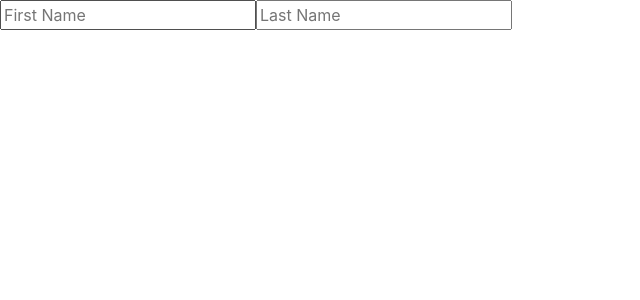
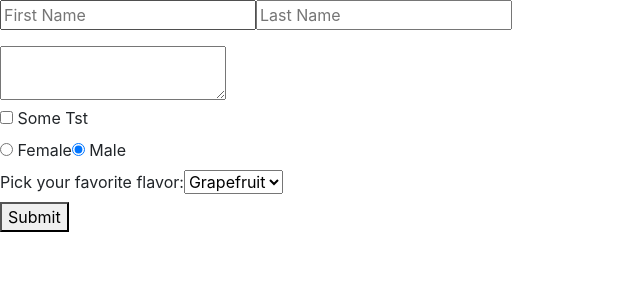
Before and after one commit to stansL/rscrimba, a React (Create React App) app: page / in a window 1280 px wide. Shown: the top 300 px of the page, without its empty margins (0-640 px from the left). Built offline with nearby package versions, Linux system fonts and the light colour scheme.

Commit message:
Update sections on react forms and the rules on controlled components

```diff
--- a/src/components/Forms.js
+++ b/src/components/Forms.js
@@ -5,9 +5,17 @@ class Forms extends React.Component {
         super(props);
         this.state = {
             firstName: '',
-            lastName: ''
+            lastName: '',
+            isFriendly: false,
+            gender: 'Male',
+            textInput:'',
+            favFruit:''
+        }
+    }
 
-        }
+    handleSubmit(event){
+        event.preventDefault();
+        alert("Submitted the Form");
     }
 
     processInput = (event) => {
@@ -25,13 +33,39 @@ class Forms extends React.Component {
         // });
     }
 
+    // Take a look at the Formik library
+
     render() {
         return (
-            <div>
+            <form onSubmit={this.handleSubmit}>
                 <input name="firstName" type='text' value={this.state.firstName} placeholder="First Name" onChange={this.processInput} />
                 <input name="lastName" type='text' value={this.state.lastName} placeholder="Last Name" onChange={this.processInput} />
                 <p>{this.state.firstName} {" "} {this.state.lastName}</p>
-            </div>
+                <textarea value={this.state.value} onChange={this.processInput} name ="textInput" />
+                <br />
+
+                <label>
+                    <input type="checkbox" checked={this.state.isFriendly} onChange={this.processInput} name="isFriendly" /> Some Tst
+                </label>
+                <br />
+                <label>
+                    <input type="radio" checked={this.state.gender === "Female"} onChange={this.processInput} name="gender" value="Female" /> Female
+                </label>
+                <label>
+                    <input type="radio" checked={this.state.gender === "Male"} onChange={this.processInput} name="gender" value = "Male"/> Male
+                </label> <br />
+
+                <label>
+                    Pick your favorite flavor:
+                    <select value={this.state.favFruit} onChange={this.processInput} name = "favFruit">
+                        <option value="grapefruit">Grapefruit</option>
+                        <option value="lime">Lime</option>
+                        <option value="coconut">Coconut</option>
+                        <option value="mango">Mango</option>
+                    </select>
+                </label> <br />
+                <button>Submit</button>
+            </form>
         );
     }
 }
```
